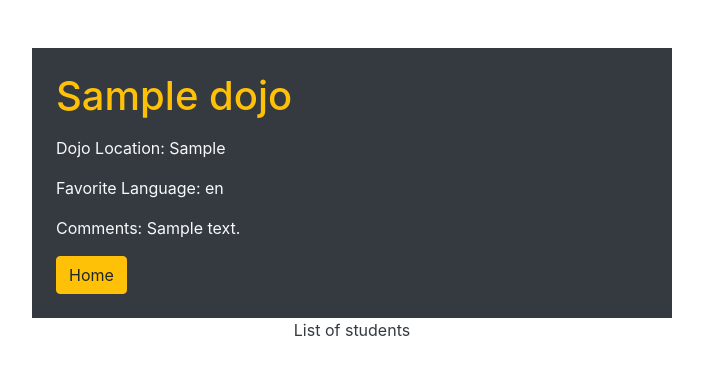
After one commit to AnnieRod/flask, a Flask app: page /dojos/1 in a window 1280 px wide. The commit adds this page. Shown: the top 375 px of the page, without its empty margins (288-991 px from the left). Run offline with Flask 2, Linux system fonts and the light colour scheme; tables that the repository leaves empty hold one stand-in row (values such as "Sample post").

Commit message:
Validacion agregada + pagina de lista con students

```diff
--- /dev/null
+++ b/encuesta_dojo/flask_app/__init__.py
@@ -0,0 +1,4 @@
+from flask import Flask
+app = Flask(__name__)
+
+app.secret_key = "youcantguessthis"
--- /dev/null
+++ b/encuesta_dojo/flask_app/config/mysqlconnection.py
@@ -0,0 +1,35 @@
+
+import pymysql.cursors
+
+class MySQLConnection:
+    def __init__(self, db):
+        connection = pymysql.connect(host = 'localhost',
+                                    user = 'root',
+                                    password = 'rootroot',
+                                    db = db,
+                                    charset = 'utf8mb4',
+                                    cursorclass = pymysql.cursors.DictCursor,
+                                    autocommit = True)
+        self.connection = connection
+
+    def query_db(self, query, data=None):
+        with self.connection.cursor() as cursor:
+            try:
+                query = cursor.mogrify(query, data)
+                print("Running Query:", query)
+                cursor.execute(query, data)
+                if query.lower().find("insert") >= 0:
+                    self.connection.commit()
+                    return cursor.lastrowid
+                elif query.lower().find("select") >= 0:
+                    result = cursor.fetchall()
+                    return result
+                else:
+                    self.connection.commit()
+            except Exception as e:
+                print("Something went wrong", e)
+                return False
+            finally:
+                self.connection.close()
+def connectToMySQL(db):
+    return MySQLConnection(db)
--- /dev/null
+++ b/encuesta_dojo/flask_app/controllers/dojos.py
@@ -0,0 +1,30 @@
+from flask import request, redirect, render_template,session
+
+from flask_app import app
+
+from flask_app.models.dojo import Dojo
+
+@app.route('/')
+def start_form():
+    return render_template('index.html')
+
+##Recibe info form y envia a resultado para ver info
+@app.route('/process', methods = ['POST'])
+def create_dojo():
+    if not Dojo.validate_dojo(request.form):
+        return redirect("/")
+    Dojo.save_dojo(request.form)
+    return redirect('/result')
+
+##Recupera info para mostrar en pagina lista de students y dojos
+@app.route('/result')
+def all_dojos():
+    return render_template("list.html", dojos = Dojo.get_dojos())
+
+##Muestra info individual por estudiante del dojo
+@app.route('/dojos/<int:id>')
+def show_student(id):
+    data = {
+        "id": id
+    }
+    return render_template("show.html", dojos = Dojo.one_dojo(data))
--- /dev/null
+++ b/encuesta_dojo/flask_app/models/dojo.py
@@ -0,0 +1,55 @@
+from flask_app.config.mysqlconnection import connectToMySQL
+
+from flask import flash
+
+class Dojo:
+    def __init__(self, data):
+        self.id = data['id']
+        self.name = data['name']
+        self.location = data['location']
+        self.language = data['language']
+        self.comment = data['comment']
+        self.created_at = data['created_at']
+        self.updated_at = data['updated_at']
+
+##Recupera info por cada instancia creada
+    @classmethod
+    def get_dojos(cls):
+        query= "SELECT * FROM dojos;"
+        results = connectToMySQL('encuesta_dojo').query_db(query)
+        dojos = []
+        for dojo in results:
+            dojos.append(cls(dojo))
+        return dojos
+
+## Crea instancia de dojo+persona e integra registro en base de datos
+    @classmethod
+    def save_dojo(cls, data):
+        query = "INSERT INTO dojos(name, location, language, comment, created_at, updated_at) VALUES (%(name)s, %(location)s, %(language)s, %(comment)s, NOW(), NOW());"
+        new_dojo = connectToMySQL('encuesta_dojo').query_db(query, data)
+        return new_dojo
+
+##Recupera info individual acorde a ID
+    @classmethod
+    def one_dojo(cls, data):
+        query = "SELECT * FROM dojos WHERE id = %(id)s;"
+        result = connectToMySQL('encuesta_dojo').query_db(query, data)
+        return result
+
+##MÉTODO DE VALIDACION
+    @staticmethod
+    def validate_dojo(dojo):
+        is_valid = True
+        if len(dojo['name']) < 3:
+            flash("Name must be at least 3 characters long.")
+            is_valid = False
+        if (dojo['location']) == "-- Select a Location --":
+            flash("You have to select a location from the list.")
+            is_valid = False
+        if (dojo['language']) == "-- Select a Language --":
+            flash("You have to select a language from the list.")
+            is_valid = False
+        if len(dojo['comment']) < 2:
+            flash("If you dont have any comments put NA")
+            is_valid = False
+        return is_valid
--- /dev/null
+++ b/encuesta_dojo/flask_app/templates/show.html
@@ -0,0 +1,24 @@
+<!DOCTYPE html>
+<html lang="en">
+<head>
+    <meta charset="UTF-8">
+    <meta http-equiv="X-UA-Compatible" content="IE=edge">
+    <meta name="viewport" content="width=device-width, initial-scale=1.0">
+    <link rel="stylesheet" href="https://cdn.jsdelivr.net/npm/bootstrap@4.3.1/dist/css/bootstrap.min.css" integrity="sha384-ggOyR0iXCbMQv3Xipma34MD+dH/1fQ784/j6cY/iJTQUOhcWr7x9JvoRxT2MZw1T" crossorigin="anonymous">
+    <title>Thank you!</title>
+</head>
+<body>
+    <div class="container container w-50 mt-5 p-4 bg-dark text-light">
+        {% for dojo in dojos %}
+            <h1 class="text-warning mb-3">{{ dojo.name }}</h1>
+            <p>Dojo Location: {{ dojo.location }}</p>
+            <p>Favorite Language: {{ dojo.language }}</p>
+            <p>Comments: {{ dojo.comment }}</p>
+        {% endfor %}
+        <a class="btn btn-warning" href="/">Home</a>
+    </div>
+    <p class="text-center">
+        <a href="/result" class="text-dark">List of students</a>
+    </p>
+</body>
+</html>
--- a/encuesta_dojo/server.py
+++ b/encuesta_dojo/server.py
@@ -1,22 +1,8 @@
-from flask import Flask, request, redirect, render_template,session
-app = Flask(__name__)
-app.secret_key = "youcantguessthis"
+from flask_app import app
 
-@app.route('/')
-def start_form():
-    return render_template('index.html')
+from flask_app.controllers import dojos
 
-@app.route('/process', methods = ['POST'])
-def collect_info():
-    session['name'] = request.form['name']
-    session['location'] = request.form['location']
-    session['language'] = request.form['language']
-    session['comments'] = request.form['comments']
-    return redirect('/result')
 
-@app.route('/result')
-def show_info():
-    return render_template("show.html", name = session['name'], location = session['location'], language = session['language'], comments = session['comments'])
 
 if __name__=="__main__":
     app.run(debug=True)
```
Also changed, not shown: encuesta_dojo/encuesta_dojo.sql (added, +34 -0 lines), encuesta_dojo/flask_app/templates/index.html (renamed from encuesta_dojo/templates/index.html, +14 -2 lines), encuesta_dojo/flask_app/templates/list.html (renamed from encuesta_dojo/templates/show.html, +12 -7 lines), 2 other files.
